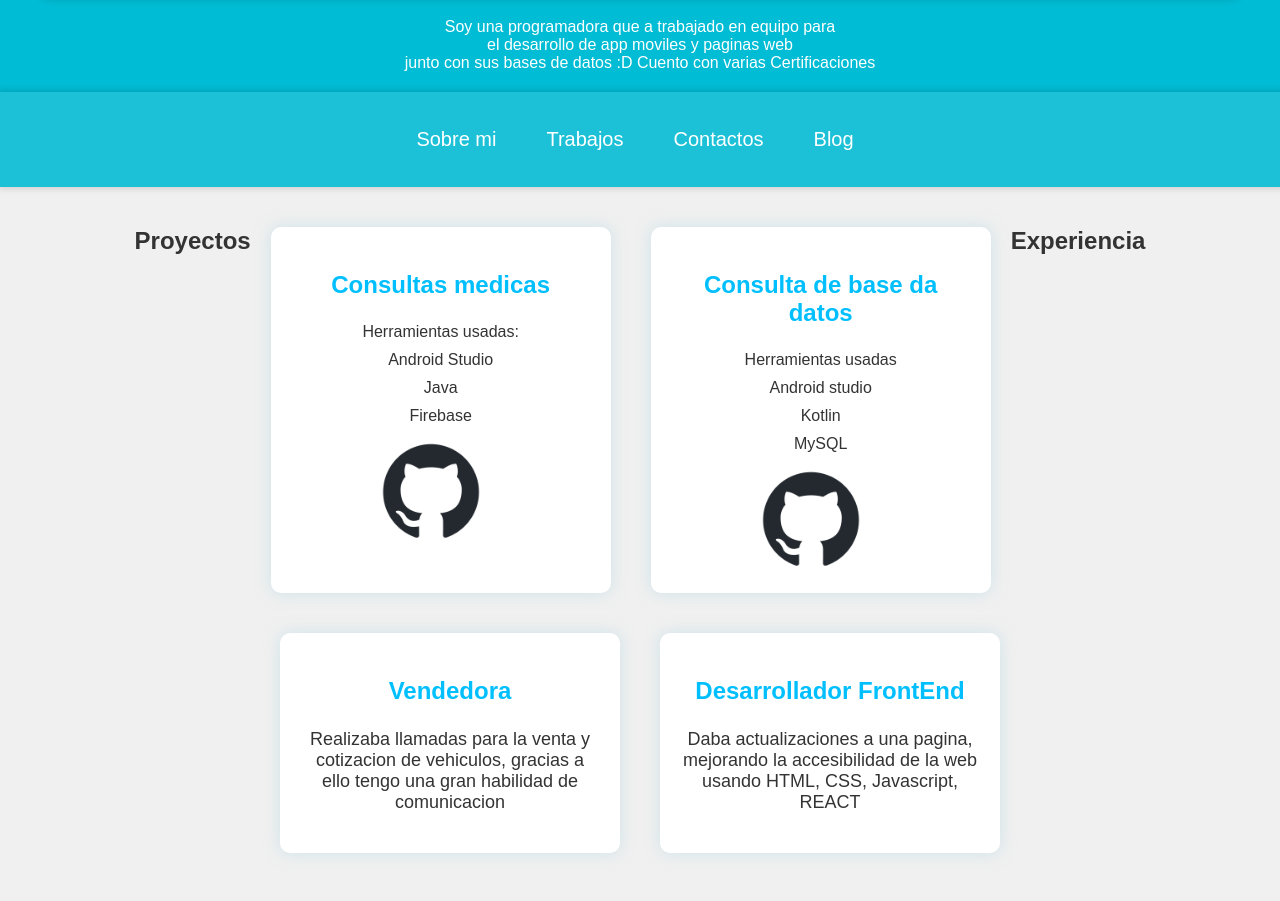
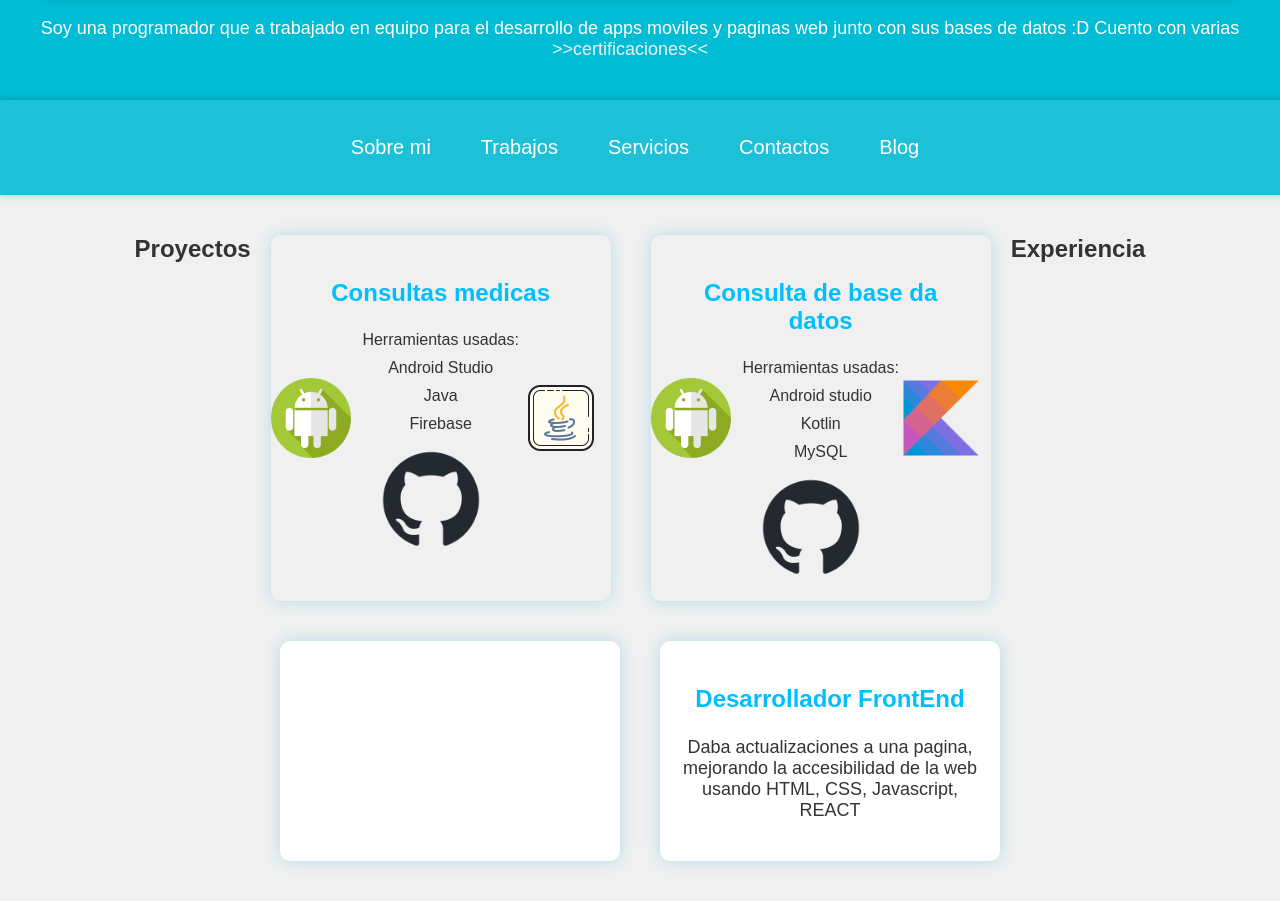
Before and after one commit to Leira666/Portafolio, a plain HTML site: page index.html in a window 1280 px wide. Shown: the part 345-1246 px from the top of the page. Drawn offline with Linux system fonts and the light colour scheme.

Commit message:
a es tarde jsjsjs

```diff
--- a/index.html
+++ b/index.html
@@ -3,13 +3,13 @@
 <head>
     <meta charset="UTF-8">
     <meta name="viewport" content="width=device-width, initial-scale=1.0">
-    <title>Karla Calleja</title>
+    <title>Ariel Osorio</title>
     <link rel="stylesheet" href="styleindex.css">
 </head>
 <body>
     <header>
-        <h1>Karla Calleja</h1>
-        <p>Programadora y diseñadora de bases de datos</p>
+        <h1>Ariel Osorio</h1>
+        <p>Programador y diseñador de bases de datos</p>
         <a href="">Contacto</a>
         <div class="habi">
             <img src="img/androide.png" alt="">
@@ -19,20 +19,20 @@
             <img src="img/servidor-sql.png" alt="">
         </div>
         <div class="resu">
-            Soy una programadora que a trabajado en equipo para<br>el desarrollo de app moviles y paginas web
-            <br> junto con sus bases de datos :D Cuento con varias Certificaciones</a>
+            <p>Soy una programador que a trabajado en equipo para el desarrollo de apps moviles y paginas web junto con sus bases de datos :D Cuento con varias <a href="" class="certi">>>certificaciones<<</a></p>
         </div>
     </header>
     <nav>
         <ul>
             <li><a href="">Sobre mi</a></li>
             <li><a href="#Trabajos">Trabajos</a></li>
+            <li><a href="servicios.html">Servicios</a></li>
             <li><a href="">Contactos</a></li>
             <li><a href="Blog.html">Blog</a></li>
         </ul>
     </nav>
     <section>
-        <h2 name="Trabajos" class="Pro">Proyectos</h2>
+        <h2 id="Trabajos" class="Pro">Proyectos</h2>
         <div class="work">
             <h3>Consultas medicas</h3>
                 <ul>
@@ -43,10 +43,10 @@
                 </ul>
                 <a href=""><img src="img/github-mark.png" alt=""></a>
         </div>
-        <div class="work">
+        <div class="work" id="fond">
             <h3>Consulta de base da datos</h3>
             <ul>
-                <li>Herramientas usadas</li>
+                <li>Herramientas usadas:</li>
                 <li>Android studio</li>
                 <li>Kotlin</li>
                 <li>MySQL</li>
@@ -55,8 +55,8 @@
         </div>
         <h2 class="Pro">Experiencia</h2>
         <div class="Analista">
-            <h3>Vendedora</h3>
-            <p>Realizaba llamadas para la venta y cotizacion de vehiculos, gracias a ello tengo una gran habilidad de comunicacion</p>
+            <h3></h3>
+            <p></p>
         </div>
         <div class="Front">
             <h3>Desarrollador FrontEnd</h3>
--- a/styleindex.css
+++ b/styleindex.css
@@ -27,6 +27,12 @@ a {
   color: #00bcd4;
   text-decoration: none;
   margin-right: 20px;
+}
+.certi{
+  font-size: 18px;
+  margin-bottom: 20px;
+  text-decoration: none;
+  color: #f0f0f0;
 }
 .habi {
   background-color: rgba(255, 255, 255, 0.8);
@@ -87,9 +93,19 @@ section {
   border-radius: 10px;
   padding: 20px;
   margin: 20px;
-  box-shadow: 0px 0px 15px rgba(173, 216, 230, 0.5);
+  box-shadow: 0px 0px 15px rgba(173, 216, 230, 0.897);
   text-align: center;
   width: 300px;
+}
+.work{
+  background:url(img/androide.png) left/cover no-repeat,
+  url(img/icons8-java-400.png) right/cover no-repeat;
+  background-size: 80px, 100px;
+}
+#fond{
+  background:url(img/androide.png) left/cover no-repeat,
+  url(img/icons8-kotlin-240.png) right/cover no-repeat;
+  background-size: 80px, 100px;
 }
 
 .work h3, .Analista h3, .Front h3 {
```
Also changed, not shown: Blog.html (+2 -1 lines), img/icons8-firebase-240.png (added), img/icons8-java-400.png (added), img/icons8-kotlin-240.png (added), servicios.html (added).
